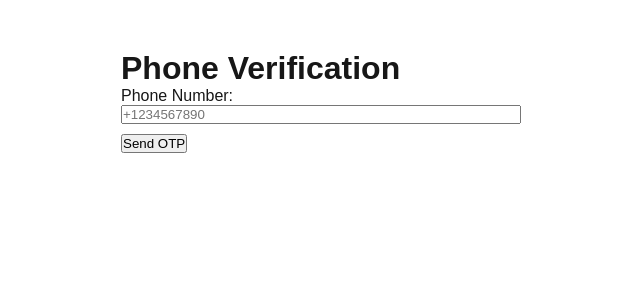
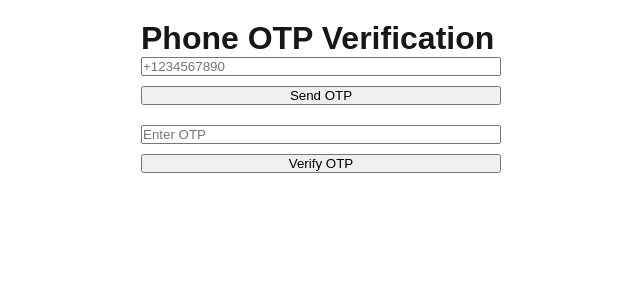
Before and after one commit to Madhav08/otp-verification, a Next.js app: page / in a window 1280 px wide. Shown: the top 300 px of the page, without its empty margins (319-959 px from the left). Built offline with nearby package versions, Linux system fonts and the light colour scheme.

Commit message:
edit send-otp

```diff
--- a/src/app/page.tsx
+++ b/src/app/page.tsx
@@ -2,79 +2,62 @@
 
 import { useState } from "react";
 
-export default function HomePage() {
-  const [phoneNumber, setPhoneNumber] = useState("");
+export default function Home() {
+  const [phone, setPhone] = useState("");
   const [otp, setOtp] = useState("");
-  const [step, setStep] = useState(1);
   const [message, setMessage] = useState("");
 
-  const sendOtp = async () => {
+  async function sendOtp() {
     setMessage("");
     const res = await fetch("/api/send-otp", {
       method: "POST",
       headers: { "Content-Type": "application/json" },
-      body: JSON.stringify({ phoneNumber }),
+      body: JSON.stringify({ phoneNumber: phone }),
     });
+    const data = await res.json();
+    if (data.success) setMessage("OTP sent successfully!");
+    else setMessage(`Error: ${data.message}`);
+  }
 
-    const data = await res.json();
-    if (data.success) {
-      setStep(2);
-    } else {
-      setMessage(data.message || "Failed to send OTP");
-    }
-  };
-
-  const verifyOtp = async () => {
+  async function verifyOtp() {
     setMessage("");
     const res = await fetch("/api/verify-otp", {
       method: "POST",
       headers: { "Content-Type": "application/json" },
-      body: JSON.stringify({ phoneNumber, otp }),
+      body: JSON.stringify({ phoneNumber: phone, otp }),
     });
-
     const data = await res.json();
-    if (data.verified) {
-      setMessage("✅ Phone number verified!");
-    } else {
-      setMessage(data.message || "❌ Invalid OTP");
+    if (data.verified) setMessage("OTP verified successfully!");
+    else setMessage(`Error: ${data.message}`);
   }
-  };
 
   return (
-    <main
-      style={{ maxWidth: 400, margin: "50px auto", fontFamily: "sans-serif" }}
-    >
-      <h1>Phone Verification</h1>
+    <main style={{ padding: 20, maxWidth: 400, margin: "auto" }}>
+      <h1>Phone OTP Verification</h1>
 
-      {step === 1 && (
-        <>
-          <label>Phone Number:</label>
       <input
-            type="tel"
+        type="text"
         placeholder="+1234567890"
-            value={phoneNumber}
-            onChange={(e) => setPhoneNumber(e.target.value)}
+        value={phone}
+        onChange={(e) => setPhone(e.target.value)}
         style={{ width: "100%", marginBottom: 10 }}
       />
-          <button onClick={sendOtp}>Send OTP</button>
-        </>
-      )}
+      <button onClick={sendOtp} style={{ width: "100%", marginBottom: 20 }}>
+        Send OTP
+      </button>
 
-      {step === 2 && (
-        <>
-          <label>Enter OTP:</label>
       <input
         type="text"
-            placeholder="Enter 6-digit code"
+        placeholder="Enter OTP"
         value={otp}
         onChange={(e) => setOtp(e.target.value)}
         style={{ width: "100%", marginBottom: 10 }}
       />
-          <button onClick={verifyOtp}>Verify</button>
-        </>
-      )}
+      <button onClick={verifyOtp} style={{ width: "100%" }}>
+        Verify OTP
+      </button>
 
-      {message && <p>{message}</p>}
+      {message && <p style={{ marginTop: 20 }}>{message}</p>}
     </main>
   );
 }
```
Lines whose indentation alone changed are shown as unchanged.
